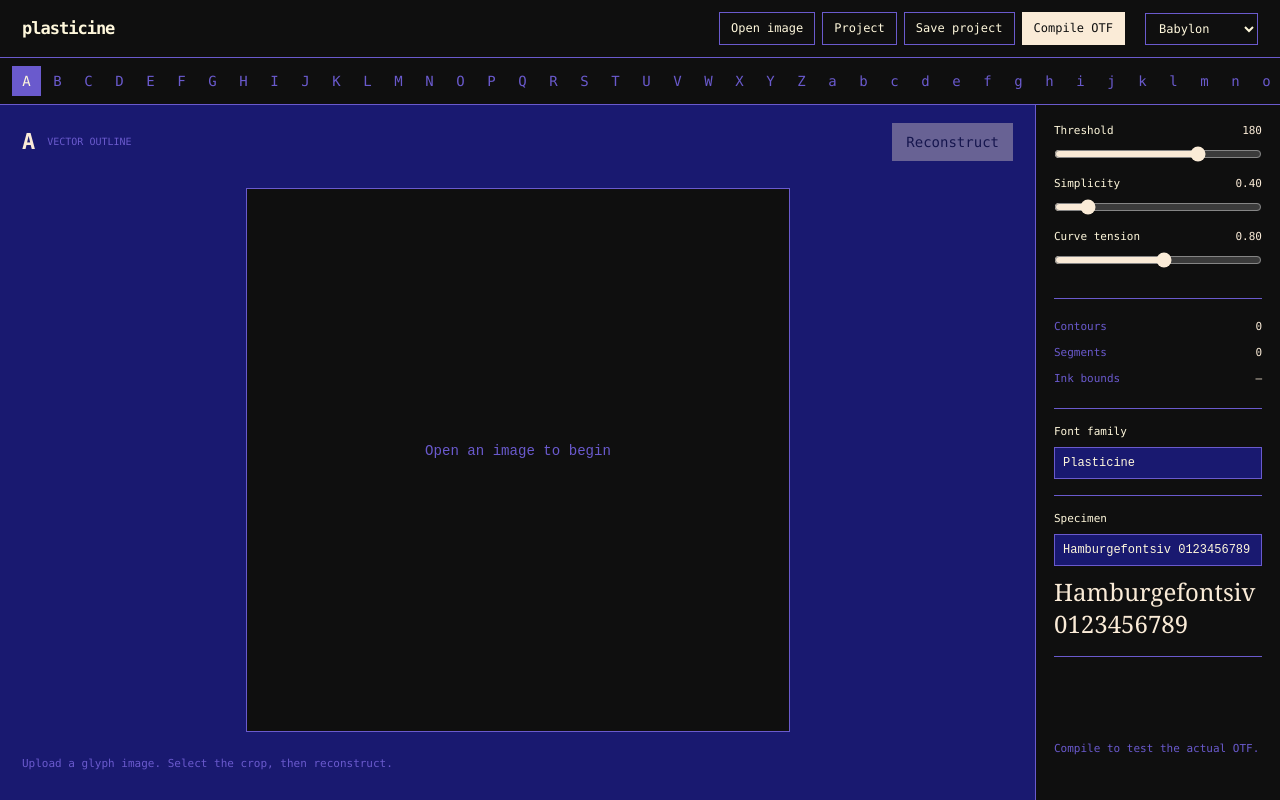
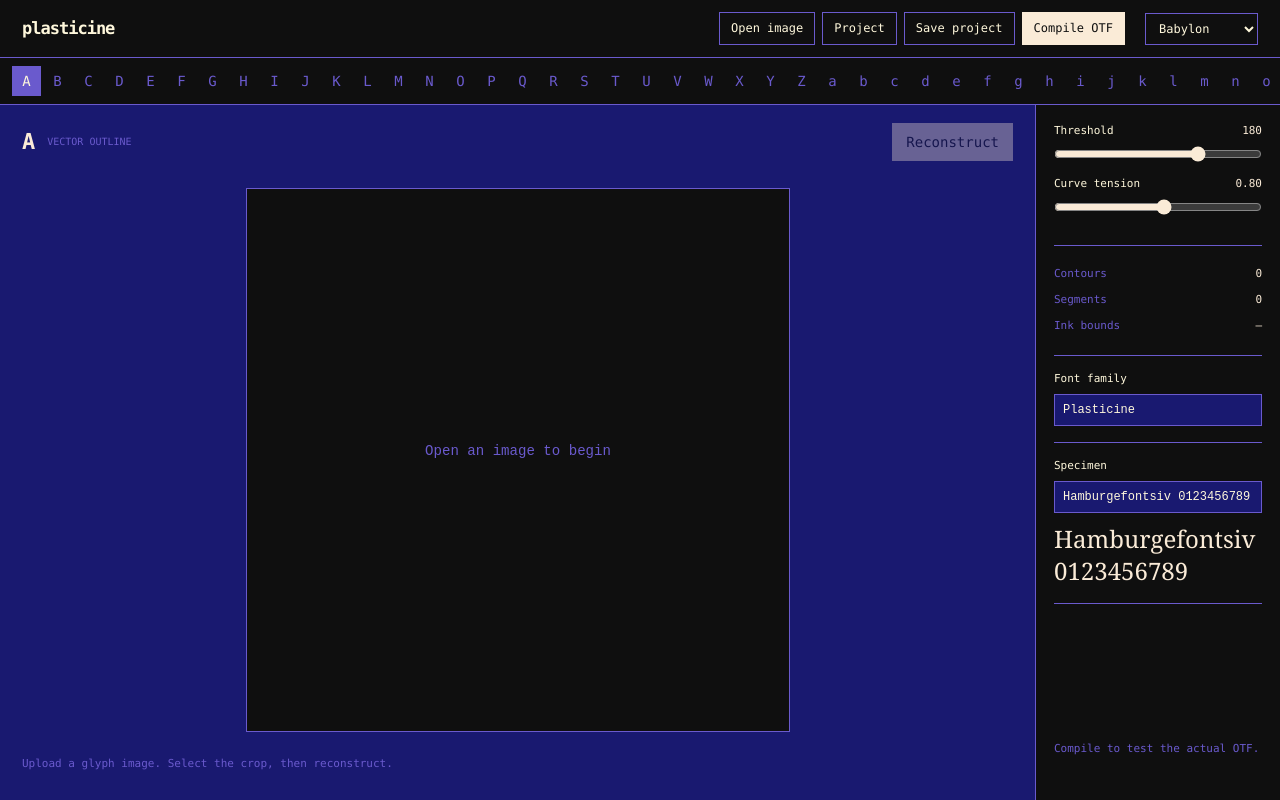
Before and after one commit to 1suo/plasticine, a React (Vite) app: page / in a window 1280 px wide. Built offline with nearby package versions, Linux system fonts and the light colour scheme.

Commit message:
Remove inert simplicity control and keep live curve tension

```diff
--- a/src/main.tsx
+++ b/src/main.tsx
@@ -25,7 +25,6 @@ function App() {
   const [crop,setCrop] = useState<Crop>({x:50,y:50,w:400,h:400});
   const [drag,setDrag] = useState<Point|null>(null);
   const [threshold,setThreshold] = useState(180);
-  const [simplicity,setSimplicity] = useState(.4);
   const [tension,setTension] = useState(.8);
   const [family,setFamily] = useState("Plasticine");
   const [specimen,setSpecimen] = useState("Hamburgefontsiv 0123456789");
@@ -34,9 +33,9 @@ function App() {
   const [message,setMessage] = useState("Upload a glyph image. Select the crop, then reconstruct.");
   const svg = useRef<SVGSVGElement>(null);
   const raw = drawings.get(code) ?? [];
-  const glyph = useMemo(()=>makeGlyph(code,raw,simplicity,tension),[code,raw,simplicity,tension]);
+  const glyph = useMemo(()=>makeGlyph(code,raw,0.4,tension),[code,raw,tension]);
   const path = glyphPathData(glyph);
-  const all = useMemo(()=>[...drawings].map(([unicode,contours])=>makeGlyph(unicode,contours,simplicity,tension)).filter(g=>g.contours.length),[drawings,simplicity,tension]);
+  const all = useMemo(()=>[...drawings].map(([unicode,contours])=>makeGlyph(unicode,contours,0.4,tension)).filter(g=>g.contours.length),[drawings,tension]);
   const colors = palettes[palette];
   const imageRect = useMemo(()=>{if(!image)return{x:0,y:0,w:500,h:500};const scale=Math.min(500/image.naturalWidth,500/image.naturalHeight);const w=image.naturalWidth*scale,h=image.naturalHeight*scale;return{x:(500-w)/2,y:(500-h)/2,w,h};},[image]);
   const themeStyle = {
@@ -117,8 +116,6 @@ function App() {
         <section>
           <label>Threshold <output>{threshold}</output></label>
           <input type="range" min="0" max="255" value={threshold} onChange={e=>setThreshold(+e.target.value)}/>
-          <label>Simplicity <output>{simplicity.toFixed(2)}</output></label>
-          <input type="range" min="0" max="3" step=".05" value={simplicity} onChange={e=>setSimplicity(+e.target.value)}/>
           <label>Curve tension <output>{tension.toFixed(2)}</output></label>
           <input type="range" min="0" max="1.5" step=".05" value={tension} onChange={e=>setTension(+e.target.value)}/>
         </section>
```
